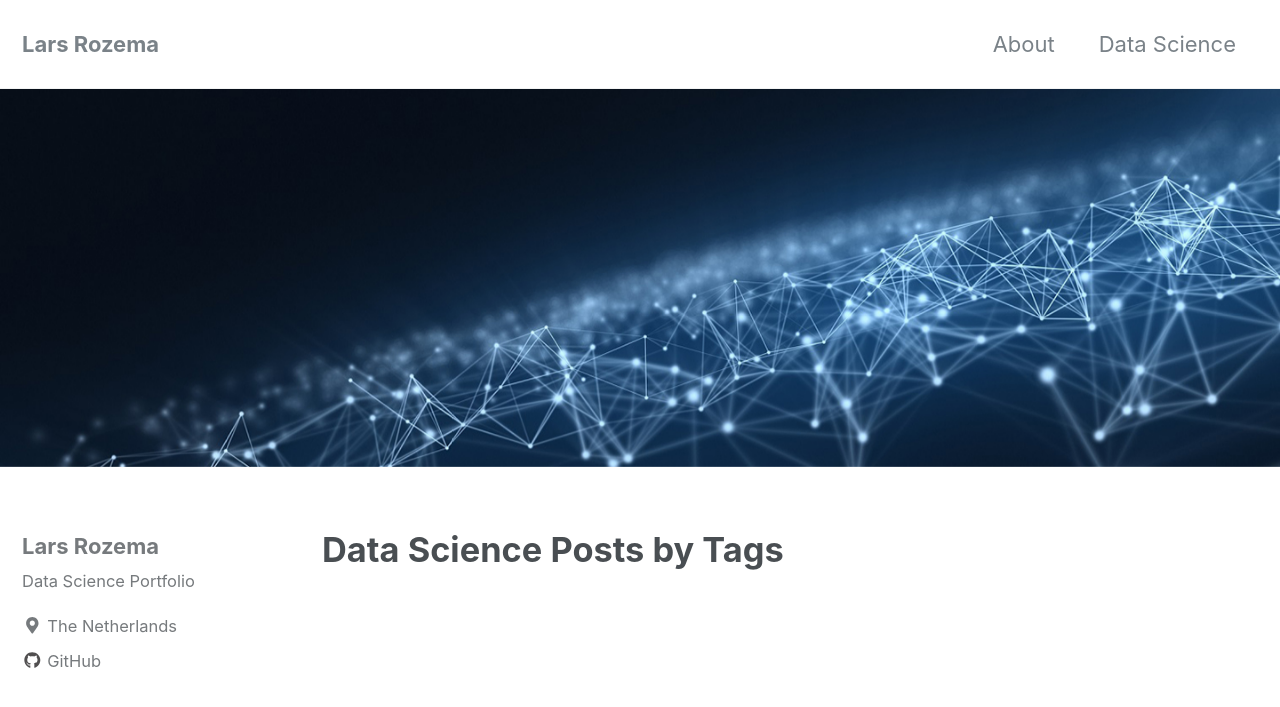
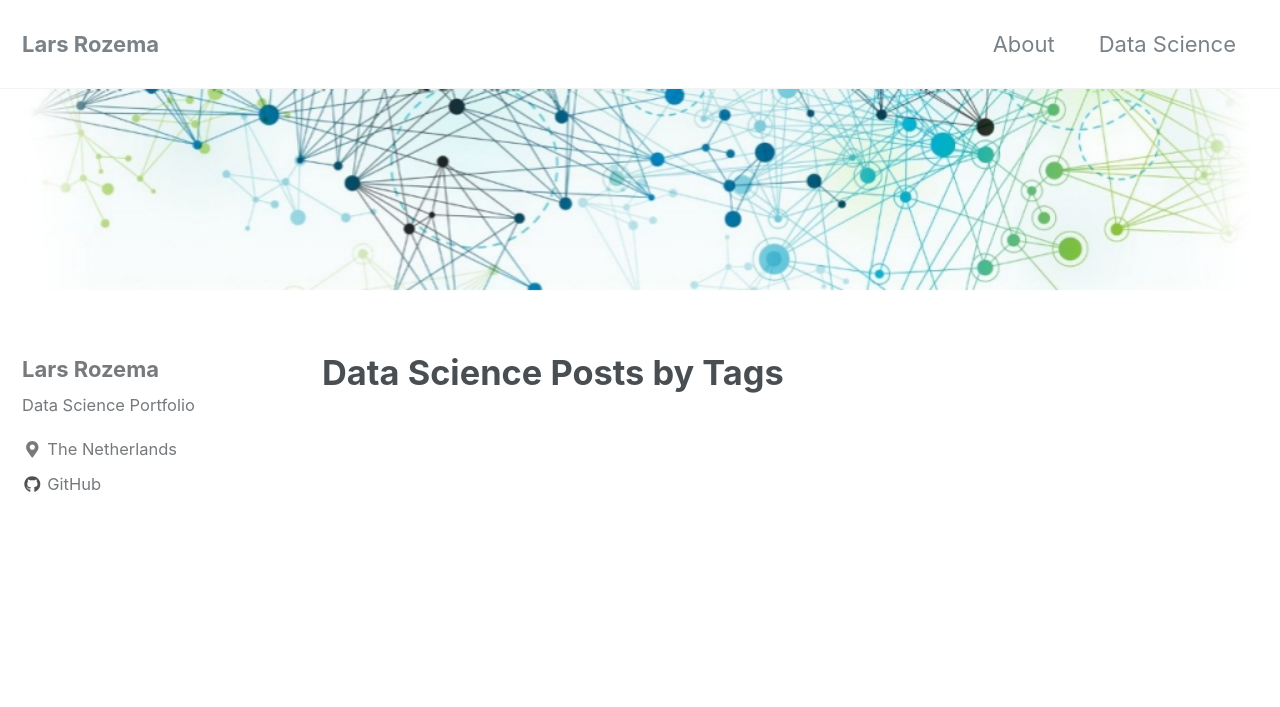
Before and after one commit to larsrozema/larsrozema.github.io, a Jekyll site: the page built from _pages/datascience.md, in a window 1280 px wide and 900 px high. Shown: the top 707 px of the window. Built offline with Jekyll 4.4.1, drawn with Linux system fonts in a browser that asks for light colours; cached includes are drawn as plain includes; nearby versions of some CDN libraries.

Commit message:
first pages

```diff
--- a/_pages/datascience.md
+++ b/_pages/datascience.md
@@ -4,5 +4,5 @@ permalink: /data-science/
 title: "Data Science Posts by Tags"
 author profile: true
 header:
-  image: "/images/AI-banner-1440x425.jpg"
+  image: "/images/Banner.jpg"
 ---
--- a/index.html
+++ b/index.html
@@ -2,5 +2,5 @@
 layout: home
 author_profile: true
 header:
-  image: "/images/AI-banner-1440x425.jpg"
+  image: "/images/Banner.jpg"
 ---
```
Also changed, not shown: _pages/about.md (+1 -1 lines), images/AI-banner-1440x425.jpg (deleted), images/Banner.jpg (added).
